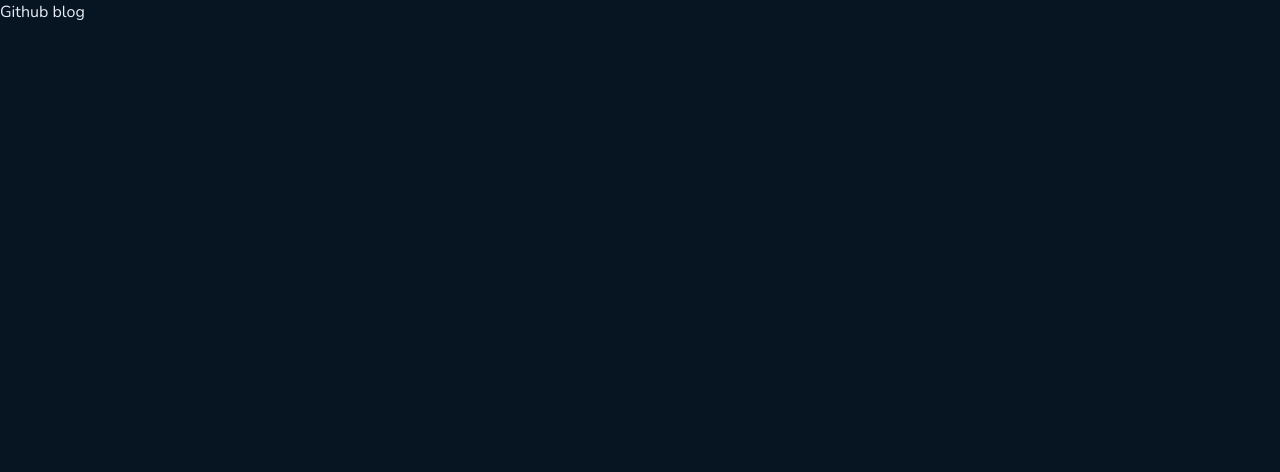
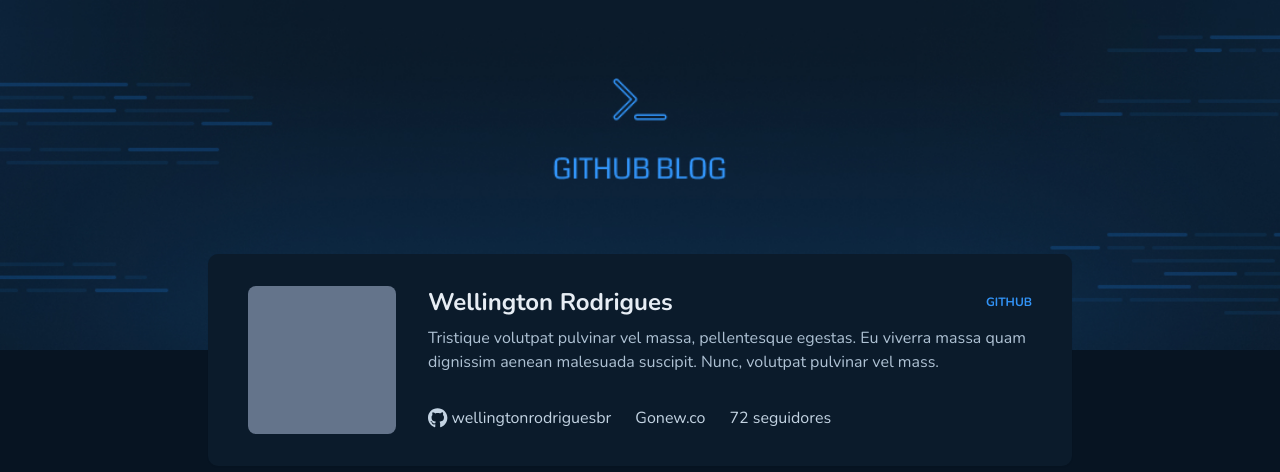
Before and after one commit to wellingtonrodriguesbr/github-blog, a React (Vite) app: page / in a window 1280 px wide. Shown: the top 472 px of the page. Built offline with nearby package versions, Linux system fonts and the light colour scheme.

Commit message:
feat: WIP home page and profile component

```diff
--- a/package.json
+++ b/package.json
@@ -9,6 +9,10 @@
     "preview": "vite preview"
   },
   "dependencies": {
+    "@fortawesome/fontawesome-svg-core": "^6.2.0",
+    "@fortawesome/free-brands-svg-icons": "^6.2.0",
+    "@fortawesome/free-solid-svg-icons": "^6.2.0",
+    "@fortawesome/react-fontawesome": "^0.2.0",
     "react": "^18.2.0",
     "react-dom": "^18.2.0"
   },
--- a/src/App.tsx
+++ b/src/App.tsx
@@ -1,3 +1,5 @@
+import { Home } from "./pages/Home";
+
 export function App() {
-  return <div className="text-title-500">Github blog</div>;
+  return <Home />;
 }
--- /dev/null
+++ b/src/components/Container.tsx
@@ -0,0 +1,9 @@
+import { ReactNode } from "react";
+
+interface ContainerProps {
+  children: ReactNode;
+}
+
+export function Container({ children }: ContainerProps) {
+  return <div className="w-full max-w-7xl h-full">{children}</div>;
+}
--- /dev/null
+++ b/src/components/Profile.tsx
@@ -0,0 +1,37 @@
+import { FontAwesomeIcon } from "@fortawesome/react-fontawesome";
+import { faGithub } from "@fortawesome/free-brands-svg-icons";
+
+export function Profile() {
+  return (
+    <div className="w-full max-w-[864px] h-[212px] rounded-[10px] bg-profile-500 shadow-sm py-8 px-10">
+      <div className="flex gap-8">
+        <div className="min-w-[148px] min-h-[148px] bg-slate-500 rounded-lg"></div>
+        <div className="flex flex-col gap-8">
+          <div>
+            <div className="flex justify-between items-center">
+              <h1 className="font-bold text-2xl text-title-500">
+                Wellington Rodrigues
+              </h1>
+              <a href="#" className="uppercase text-blue-500 font-bold text-xs">
+                github
+              </a>
+            </div>
+            <p className="text-base text-text-500 mt-2">
+              Tristique volutpat pulvinar vel massa, pellentesque egestas. Eu
+              viverra massa quam dignissim aenean malesuada suscipit. Nunc,
+              volutpat pulvinar vel mass.
+            </p>
+          </div>
+          <footer className="flex gap-6 items-center">
+            <p className="text-base text-subtitle-500 flex gap-1 items-center">
+              <FontAwesomeIcon icon={faGithub} size="lg" />
+              wellingtonrodriguesbr
+            </p>
+            <p className="text-base text-subtitle-500">Gonew.co</p>
+            <p className="text-base text-subtitle-500">72 seguidores</p>
+          </footer>
+        </div>
+      </div>
+    </div>
+  );
+}
--- /dev/null
+++ b/src/pages/Home.tsx
@@ -0,0 +1,18 @@
+import { Container } from "../components/Container";
+import { Profile } from "../components/Profile";
+
+export function Home() {
+  return (
+    <>
+      <div className="w-full h-[350px] bg-bg-cover bg-cover bg-no-repeat bg-center" />
+
+      <main className="flex flex-col justify-center items-center h-full">
+        <Container>
+          <div className="-mt-24 w-full h-full flex justify-center">
+            <Profile />
+          </div>
+        </Container>
+      </main>
+    </>
+  );
+}
--- a/src/styles/global.css
+++ b/src/styles/global.css
@@ -3,5 +3,5 @@
 @tailwind utilities;
 
 body {
-  @apply bg-background-500;
+  @apply bg-background-500 min-h-full h-full;
 }
--- a/tailwind.config.cjs
+++ b/tailwind.config.cjs
@@ -37,6 +37,9 @@
           500: "#040F1A",
         },
       },
+      backgroundImage: {
+        "bg-cover": "url(./src/assets/Cover.jpg)",
+      },
     },
   },
   plugins: [],
```
Also changed, not shown: 1 other file (tests, documents, lock files or other folders).
